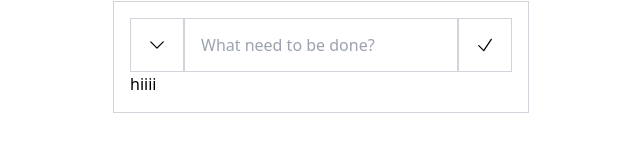
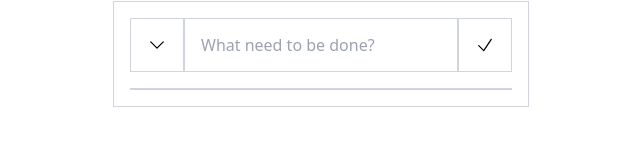
Before and after one commit to Hossein-i/todo, a React (Create React App) app: page / in a window 1280 px wide. Shown: the part 143-300 px from the top of the page, without its empty margins (319-959 px from the left). Built offline with nearby package versions, Linux system fonts and the light colour scheme.

Commit message:
add todo to todos

```diff
--- a/src/components/todo-field/index.jsx
+++ b/src/components/todo-field/index.jsx
@@ -2,7 +2,7 @@ import { ChevronDownIcon,CheckIcon } from "@heroicons/react/24/outline";
 
 const TodoFieldComponent = () => {
   return (
-    <div className="flex">
+    <div className="flex mb-4">
       <button className="border border-gray-300 p-4">
         <ChevronDownIcon className="w-5 h-5"/>
       </button>
--- a/src/components/todos/index.jsx
+++ b/src/components/todos/index.jsx
@@ -1,5 +1,13 @@
-const TodosComponents = () => {
-    return ( <div>hiiii</div> );
-}
+import TodoComponent from "./todo";
 
-export default TodosComponents;
+const TodosComponent = () => {
+  return (
+    <div className="border border-gray-300">
+      <TodoComponent />
+      <TodoComponent />
+      <TodoComponent />
+    </div>
+  );
+};
+
+export default TodosComponent;
--- /dev/null
+++ b/src/components/todos/todo/index.jsx
@@ -0,0 +1,5 @@
+const TodoComponent = () => {
+  return <div></div>;
+};
+
+export default TodoComponent;
--- a/src/containers/todo/index.jsx
+++ b/src/containers/todo/index.jsx
@@ -1,12 +1,12 @@
 import TodoFieldComponent from "../../components/todo-field";
-import TodosComponents from "../../components/todos";
+import TodosComponent from "../../components/todos";
 
 const TodoContainer = () => {
   return (
     <div className="max-w-md mx-auto">
       <div className="m-4 p-4 border border-gray-300">
         <TodoFieldComponent />
-        <TodosComponents />
+        <TodosComponent />
       </div>
     </div>
   );
```
